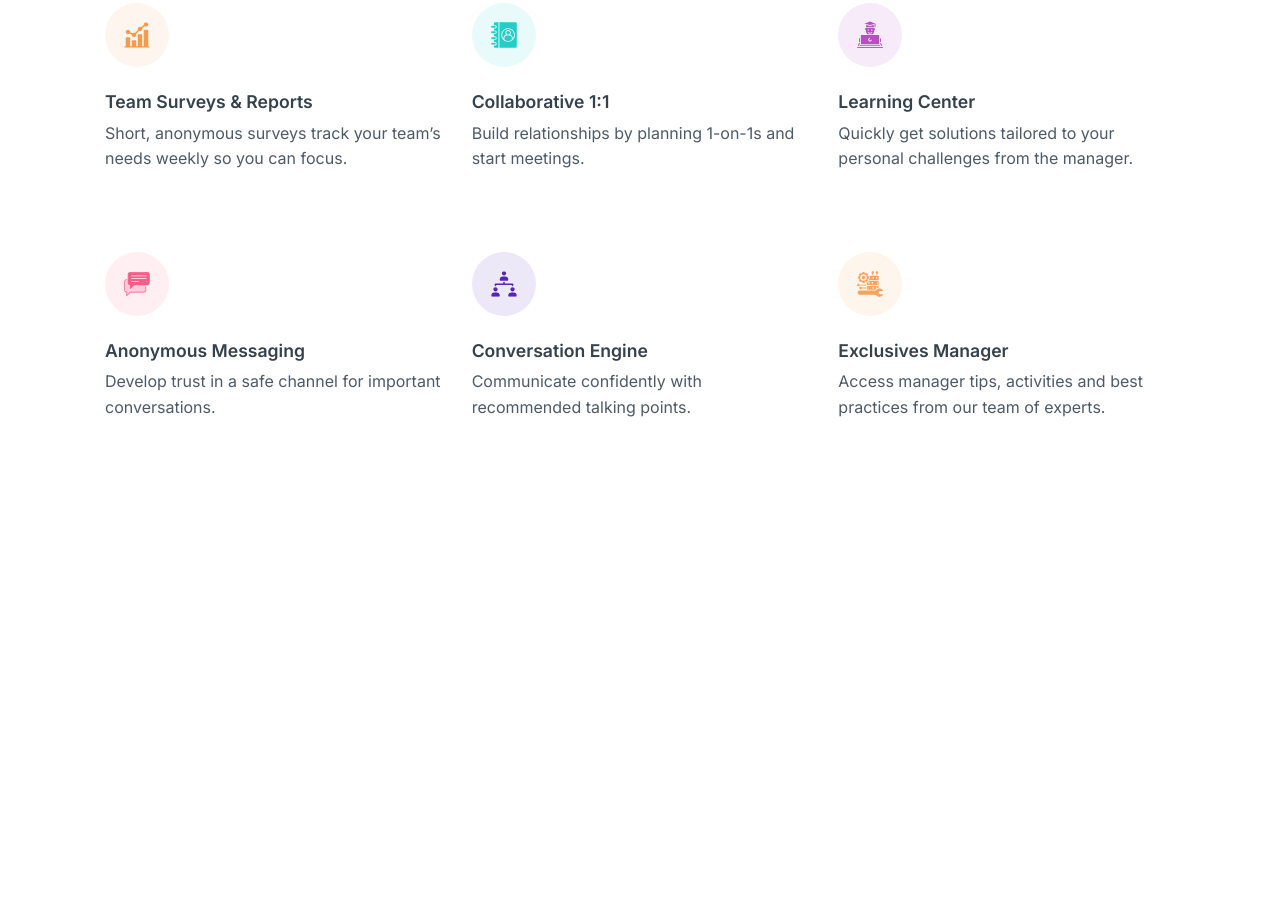
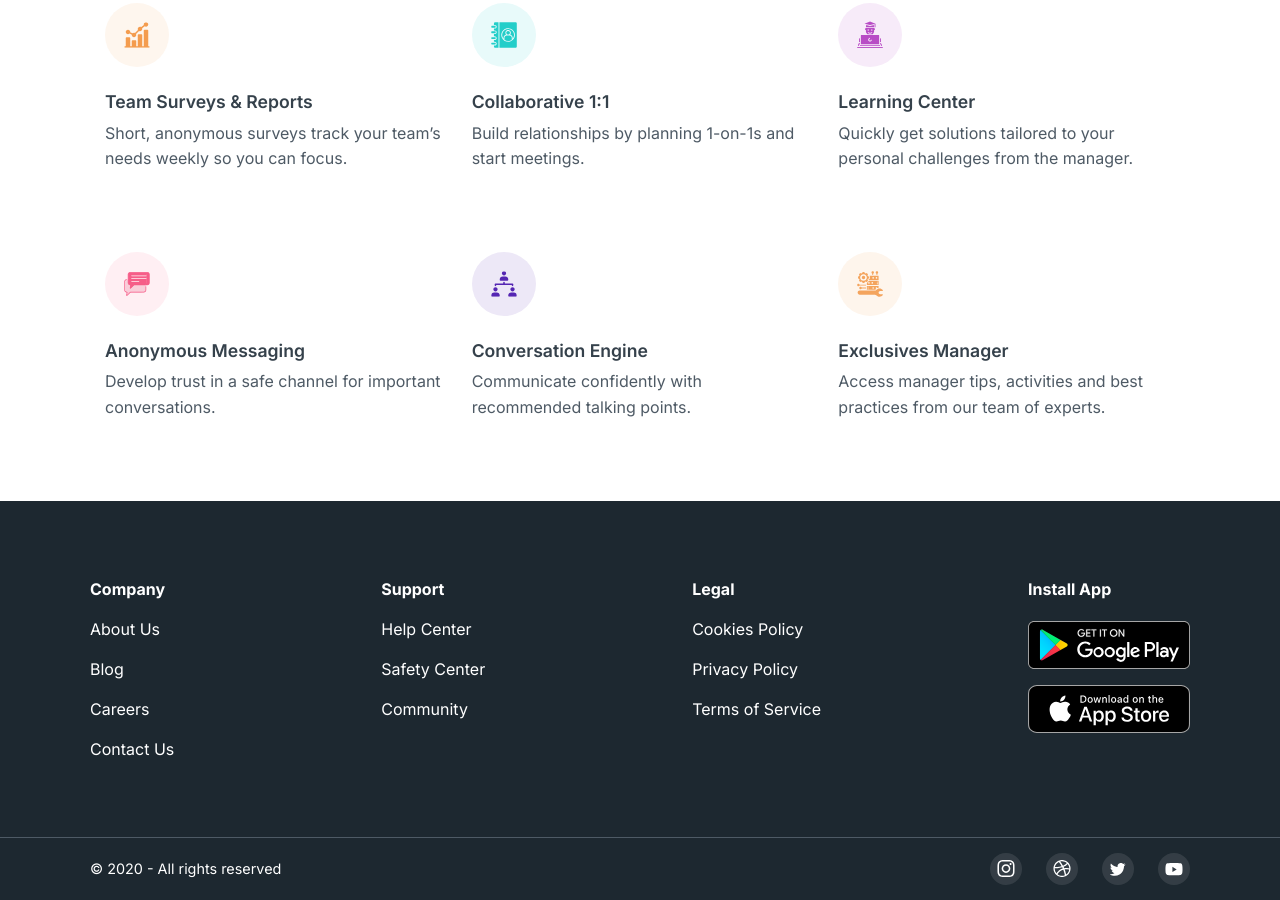
Before and after one commit to schaslivchik/grid_homework, a plain HTML site: page index.html in a window 1280 px wide. Shown: the part 1684-2584 px from the top of the page. Before the commit the page ends 2185 px from the top, so only its background shows below. Drawn offline with Linux system fonts and the light colour scheme.

Commit message:
add footer

```diff
--- /dev/null
+++ b/css/media.css
@@ -0,0 +1,3 @@
+@media screen and (max-width: 1200px) {
+
+}
--- a/css/style.css
+++ b/css/style.css
@@ -50,6 +50,7 @@
 header {
   position: relative;
   display: flex;
+  padding: 0 25px;
 }
 header::before {
   content: '';
@@ -64,6 +65,9 @@ header::before {
   right: calc(var(--size-circle) * -1);
   z-index: 0;
   margin: auto;
+}
+img {
+  max-width: 100%;
 }
 .container {
   position: relative;
@@ -206,13 +210,16 @@ nav ul a {
   padding: 80px 0;
 }
 .full-container {
+  background-color: transparent;
+  border: none;
+  padding: 80px 0;
+}
+.light-bg {
   background-color: var(--bg-elements-color);
   border: 1px solid var(--bg-elements-color-bordor);
-  padding: 80px 0;
 }
-.full-container.light-bg {
-  background-color: #fff;
-  border: none;
+.dark-bg {
+  background-color: #1D2830;
 }
 .inner-content {
   display: flex;
@@ -239,6 +246,9 @@ nav ul a {
   background-color: #F6F3FC;
   border-left: 8px solid var(--primary-color);
   border-radius: 0 8px 8px 0;
+}
+.tabs li:last-child {
+  border: none;
 }
 h4 {
   font-size: 1.1rem;
@@ -273,3 +283,44 @@ p {
 .inner-grid-container .grid-item:nth-child(7) {
   margin-bottom: 0;
 }
+footer .inner-content {
+  align-items: flex-start;
+}
+footer p,
+.footer-block,
+.footer-block a{
+  color: #fff;
+}
+.footer-block a:hover {
+  color: var(--primary-color)
+}
+.footer-block li:first-child {
+  font-weight: 700;
+  margin-bottom: 24px;
+}
+.footer-block li:not(:last-child) {
+  margin-bottom: 24px;
+}
+footer .footer-block .google-play-btn {
+  margin-bottom: 16px;
+}
+.divider {
+  width: 100%;
+  height: 1px;
+  background-color: var(--text-color-light);
+}
+.container-all-rights {
+  padding: 15px 0;
+  display: flex;
+  justify-content: space-between;
+  align-items: center;
+}
+.container-all-rights p {
+  font-size: .9rem;
+}
+.social-media {
+  display: flex;
+}
+.social-media li:not(:last-child) {
+  margin-right: 24px;
+}
--- a/index.html
+++ b/index.html
@@ -7,6 +7,7 @@
 <link rel="stylesheet" href="https://pro.fontawesome.com/releases/v5.10.0/css/all.css" integrity="sha384-AYmEC3Yw5cVb3ZcuHtOA93w35dYTsvhLPVnYs9eStHfGJvOvKxVfELGroGkvsg+p" crossorigin="anonymous"/>
 <link rel="stylesheet" href="css/reset.css">
 <link rel="stylesheet" href="css/style.css">
+<link rel="stylesheet" href="css/media.css">
 <title>TeamFlow</title>
 </head>
 <body>
@@ -54,7 +55,7 @@
         </ul>
       </div>
     </section>
-    <section class="full-container">
+    <section class="full-container light-bg">
       <div class="container">
         <ul class="inner-content">
           <li><img src="imgs/timeline.png" alt="timeline"></li>
@@ -82,7 +83,7 @@
         </ul>
       </div>
     </section>
-    <section class="full-container light-bg">
+    <section class="full-container">
       <div class="container">
         <div class="inner-grid-container">
           <h3>Make your work easier</h3>
@@ -114,7 +115,50 @@
         </div>
       </div>
     </section>
-
   </main>
+  <footer class="dark-bg">
+    <section class="full-container">
+      <div class="container">
+        <div class="inner-content">
+          <ul class="footer-block">
+            <li>Company</li>
+            <li><a href="#">About Us</a></li>
+            <li><a href="#">Blog</a></li>
+            <li><a href="#">Careers</a></li>
+            <li><a href="#">Contact Us</a></li>
+          </ul>
+          <ul class="footer-block">
+            <li>Support</li>
+            <li><a href="#">Help Center</a></li>
+            <li><a href="#">Safety Center</a></li>
+            <li><a href="#">Community</a></li>
+          </ul>
+          <ul class="footer-block">
+            <li>Legal</li>
+            <li><a href="#">Cookies Policy</a></li>
+            <li><a href="#">Privacy Policy</a></li>
+            <li><a href="#">Terms of Service</a></li>
+          </ul>
+          <ul class="footer-block">
+            <li>Install App</li>
+            <li class="google-play-btn"><a href="#"><img src="imgs/googleplay.svg" alt="appstore"></a></li>
+            <li><a href="#"><img src="imgs/appstore.svg" alt="appstore"></a></li>
+          </ul>
+        </div>
+      </div>
+    </section>
+    <section>
+      <div class="divider"></div>
+      <div class="container container-all-rights">
+        <p>© 2020 - All rights reserved</p>
+        <ul class="social-media">
+          <li><a href="#"><img src="imgs/insta.svg" alt="instagram"></a></li>
+          <li><a href="#"><img src="imgs/drible.svg" alt="dribbble"></a></li>
+          <li><a href="#"><img src="imgs/twitter.svg" alt="twitter"></a></li>
+          <li><a href="#"><img src="imgs/youtube.svg" alt="youtube"></a></li>
+        </ul>
+      </div>
+    </section>
+  </footer>
 </body>
 </html>
```
Also changed, not shown: imgs/appstore.svg (added), imgs/drible.svg (added), imgs/googleplay.svg (added), imgs/insta.svg (added), imgs/twitter.svg (added), imgs/youtube.svg (added).
